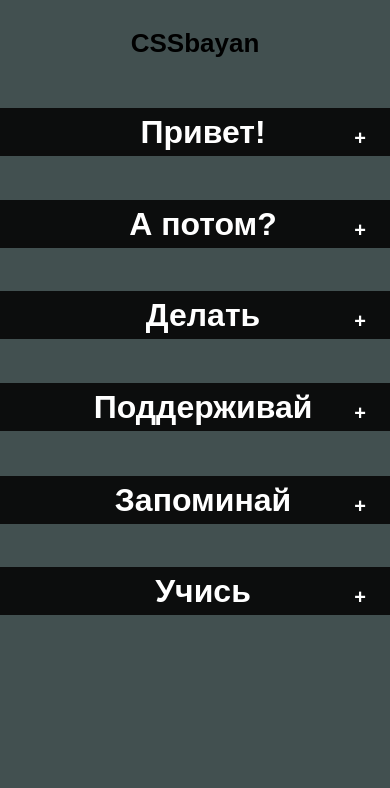
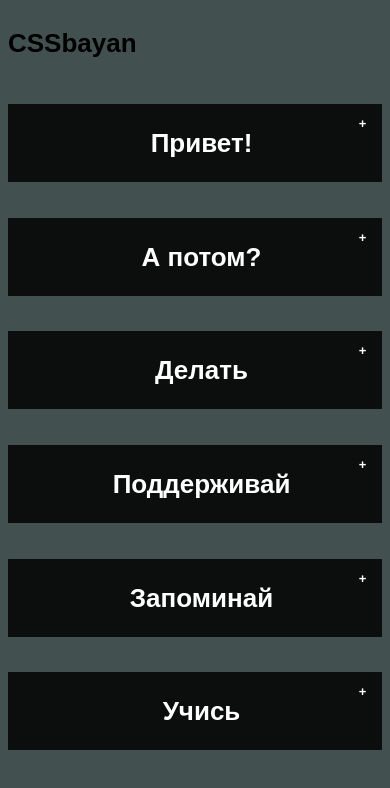
Before and after one commit to gumirus/cssBayan, a plain HTML site: page index.html in a window 390 px wide. Drawn offline with Linux system fonts and the light colour scheme.

Commit message:
date # march 11/03/2023 16:45 Ekaterinburg

```diff
--- a/index.html
+++ b/index.html
@@ -7,8 +7,9 @@
     <link rel="stylesheet" href="style.css" />
     <title>CSSbayan</title>
   </head>
-  <body class="CSSbayan">
+  <body>
     <h1>CSSbayan</h1>
+  <div class="container">
     <div class="CSSbayan">
       <div class="CSSbayan_bayan">
         <input id="CSSbayan_bayan_1" type="checkbox" name="bayans">
@@ -51,5 +52,6 @@
         <img src="./image/study.png">
       </div>
     </div>
+  </div>
   </body>
 </html>
--- a/style.css
+++ b/style.css
@@ -71,30 +71,25 @@ body {
 .CSSbayan_bayan input[type="radio"]:checked + label::after {
   transform: rotateX(200deg);
 }
-@media screen and (max-width: 570px) {
-  .CSSbayan {
-    max-width: 100%;
-    width: 100%;
-    height: auto;
-    margin-bottom: 10px;
-    display: block;
-    margin: 0 auto;
-    object-fit: contain;
-  }
-  .CSSbayan_bayan label {
-    font-size: 16px;
-    line-height: 1.5;
-  }
-  .CSSbayan_bayan label::after {
-    font-size: 20px;
-  }
-  .CSSbayan_bayan input[type="checkbox"] + label::after {
-    content: "+";
-  }
-  .CSSbayan_bayan input[type="checkbox"]:checked + label::after {
-    content: "-";
-  }
-  .CSSbayan_bayan-content {
-    background: #92a7bf;
+.container {
+  display: flex;
+  justify-content: center;
+  align-items: center;
+  height: 500px;
+}
+img {
+  max-width: 100%;
+  max-height: 100%;
+}
+/* стили для планшетной версии */
+@media (max-width: 768px) {
+  .container {
+    height: 400px;
   }
 }
+/* стили для мобильной версии */
+@media (max-width: 480px) {
+  .container {
+    height: 300px;
+  }
+}
```
